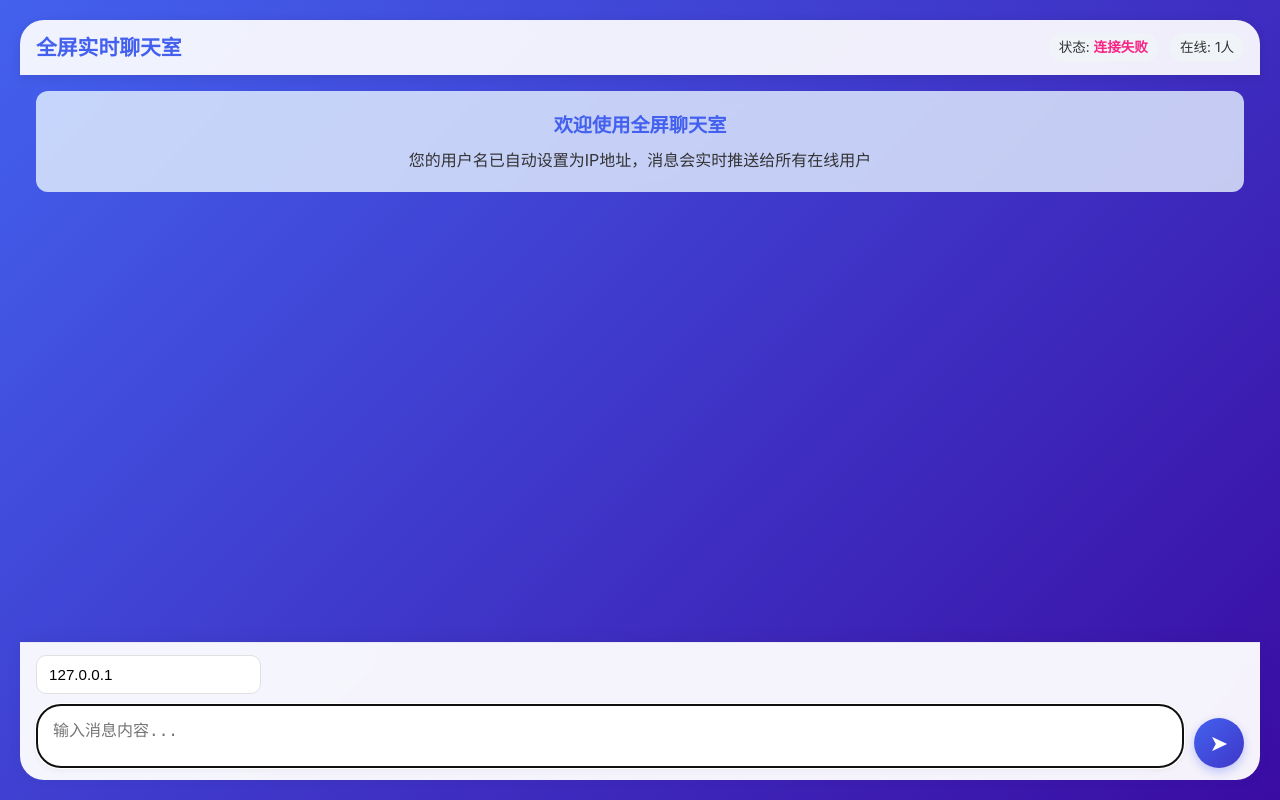
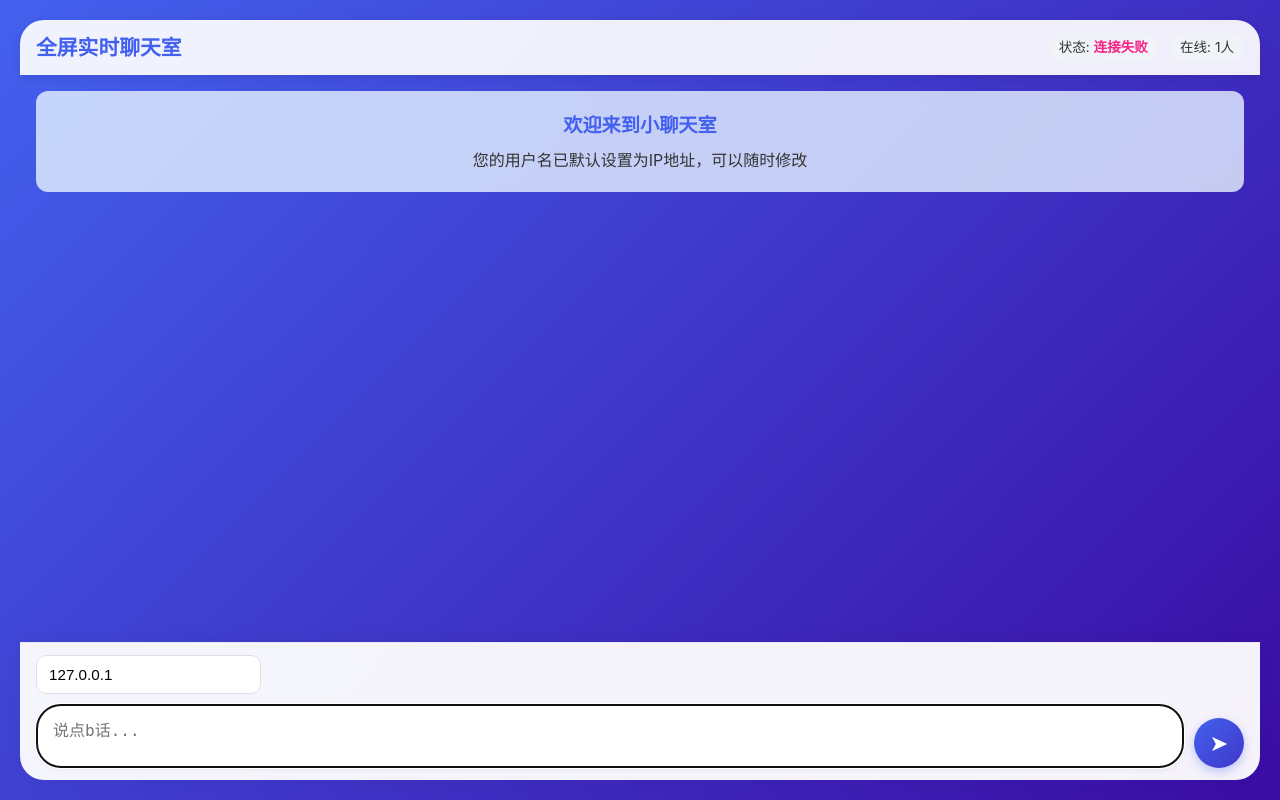
Before and after one commit to tqacyp/chatroom, a Flask app: page / in a window 1280 px wide. Run offline with Flask 3, Linux system fonts and the light colour scheme; some libraries are stand-ins or nearby versions.

Commit message:
适用于ngrok+修改消息内容

```diff
--- a/app.py
+++ b/app.py
@@ -86,4 +86,4 @@ def handle_send_message(data):
     emit('new_message', new_message, broadcast=True)
 
 if __name__ == '__main__':
-    socketio.run(app, host='0.0.0.0', port=5000, debug=False)
+    socketio.run(app, host='127.0.0.1', port=80, debug=False)
--- a/templates/chat.html
+++ b/templates/chat.html
@@ -3,7 +3,7 @@
 <head>
     <meta charset="UTF-8">
     <meta name="viewport" content="width=device-width, initial-scale=1.0, maximum-scale=1.0, user-scalable=no">
-    <title>全屏实时聊天室</title>
+    <title>tqacyp的聊天室</title>
     <script src="https://cdn.socket.io/4.5.0/socket.io.min.js"></script>
     <style>
         * {
@@ -347,8 +347,8 @@
     <!-- 聊天记录区域 -->
     <div class="chat-history" id="chatHistory">
         <div class="welcome">
-            <h3>欢迎使用全屏聊天室</h3>
-            <p>您的用户名已自动设置为IP地址，消息会实时推送给所有在线用户</p>
+            <h3>欢迎来到小聊天室</h3>
+            <p>您的用户名已默认设置为IP地址，可以随时修改</p>
         </div>
         <!-- 聊天消息将在这里显示 -->
 
@@ -363,7 +363,7 @@
         </div>
 
         <div class="message-input-container">
-            <textarea id="message" placeholder="输入消息内容..."></textarea>
+            <textarea id="message" placeholder="说点b话..."></textarea>
             <button id="sendBtn">➤</button>
         </div>
     </div>
```
